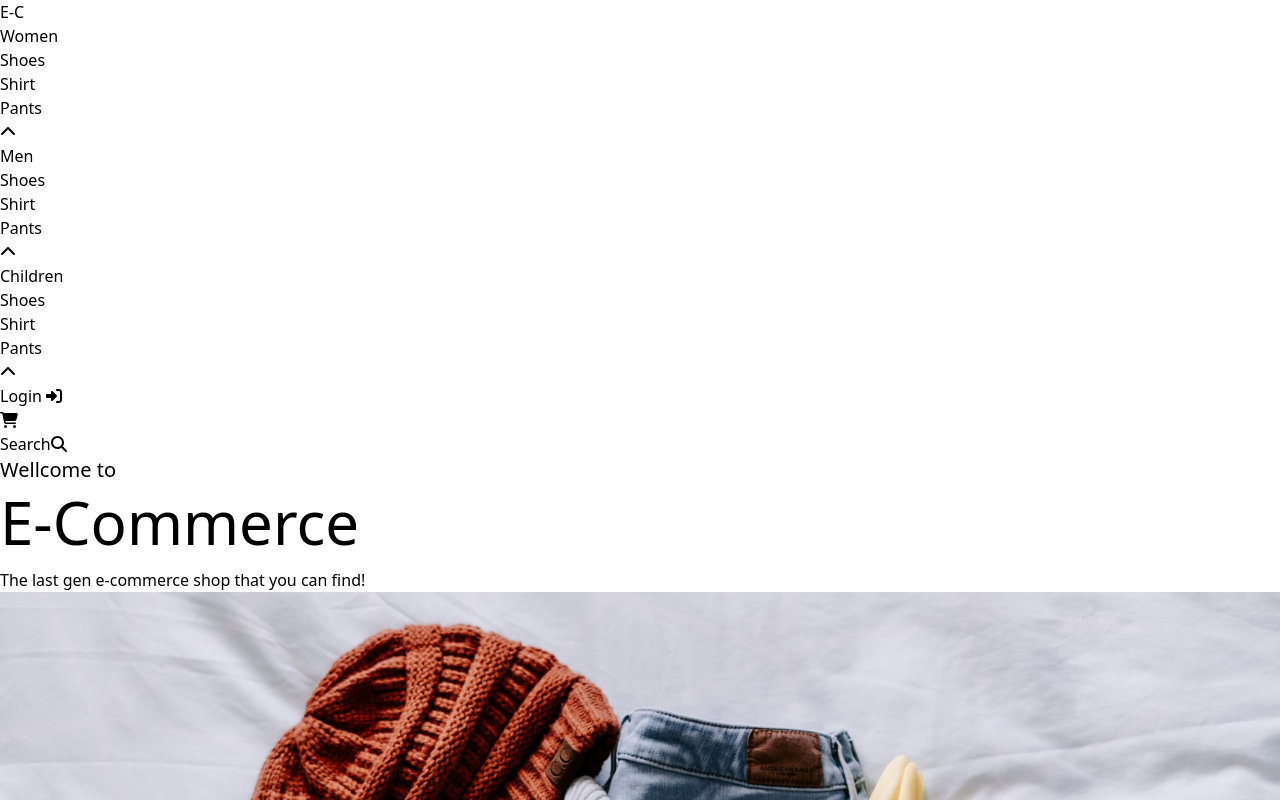
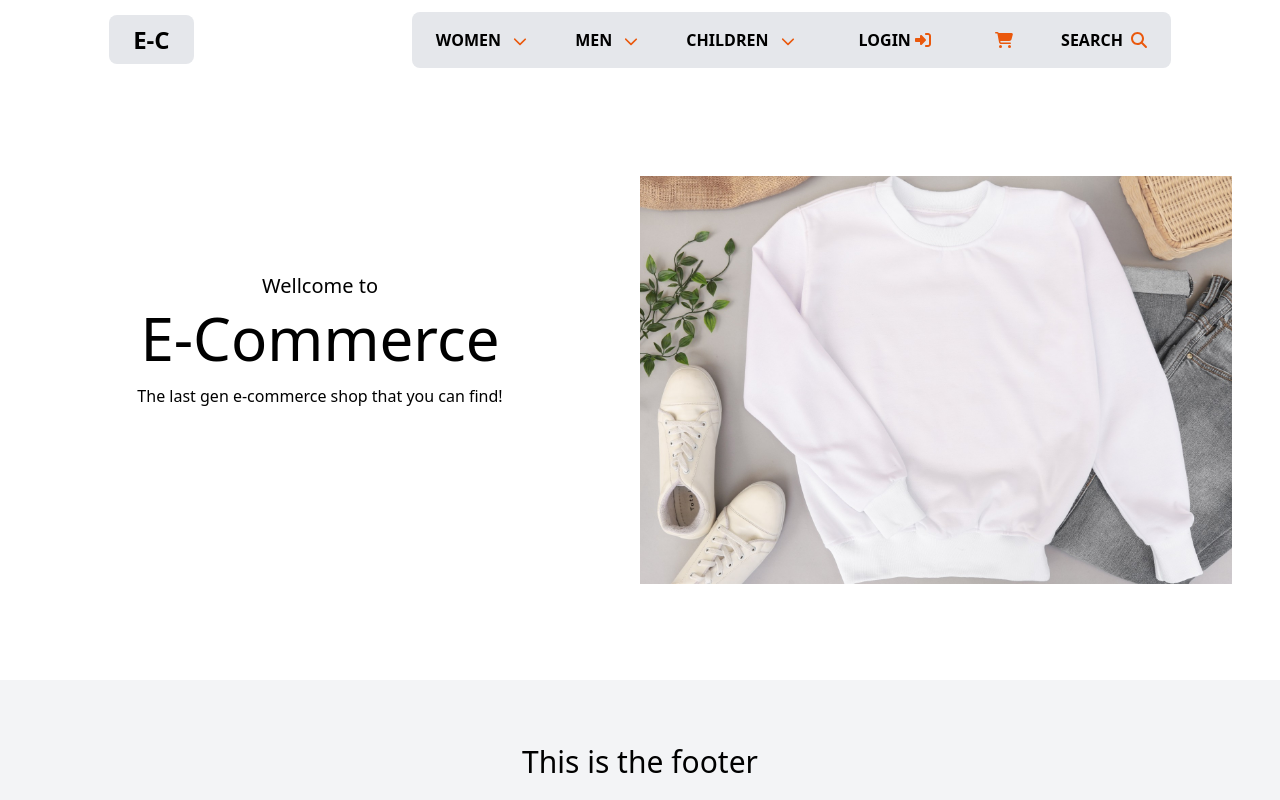
Before and after one commit to leandsoria/e-commerce-project, a Next.js app: page / in a window 1280 px wide. Shown: the top 800 px of the page. Built offline with nearby package versions, Linux system fonts and the light colour scheme; no server answers.

Commit message:
tailwind files

```diff
--- /dev/null
+++ b/postcss.config.js
@@ -0,0 +1,6 @@
+module.exports = {
+  plugins: {
+    tailwindcss: {},
+    autoprefixer: {},
+  },
+}
--- /dev/null
+++ b/tailwind.config.js
@@ -0,0 +1,11 @@
+/** @type {import('tailwindcss').Config} */
+module.exports = {
+  content: [
+    './pages/**/*.{js,ts,jsx,tsx}',
+    './components/**/*.{js,ts,jsx,tsx}',
+  ],
+  theme: {
+    extend: {},
+  },
+  plugins: [],
+};
```
Also changed, not shown: 1 other file (tests, documents, lock files or other folders).
